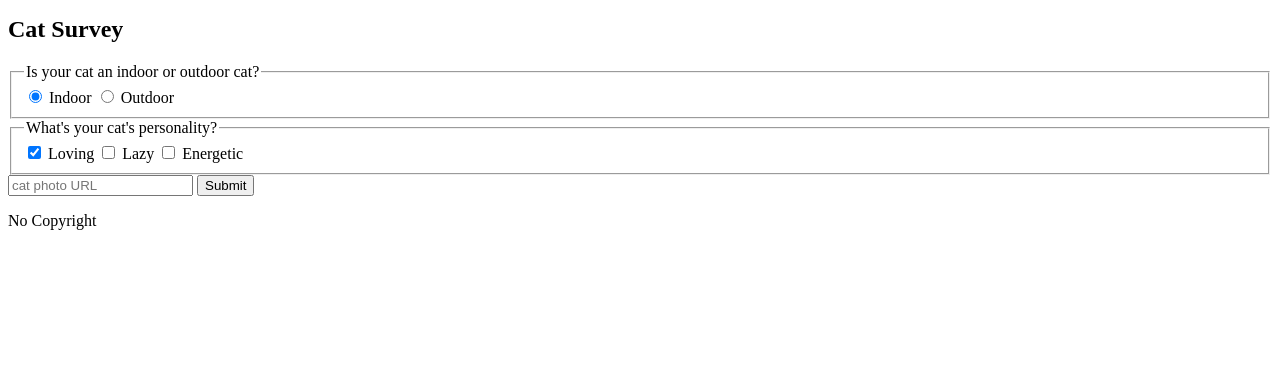
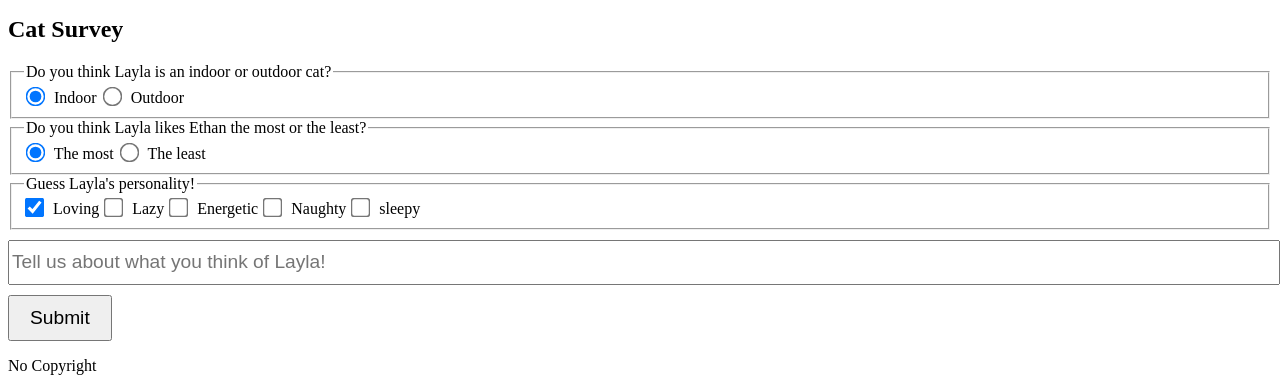
Before and after one commit to JuneWayne/junewayne.github.io, a plain HTML site: page index.html in a window 1280 px wide. Shown: the part 2308-2699 px from the top of the page. Before the commit the page ends 2554 px from the top, so only its background shows below. Drawn offline with Linux system fonts and the light colour scheme.

Commit message:
Update index.html

```diff
--- a/index.html
+++ b/index.html
@@ -43,18 +43,38 @@
         <h2>Cat Survey</h2>
         <form action="https://formspree.io/f/xnnqnroq" method="POST">
           <fieldset>
-            <legend>Is your cat an indoor or outdoor cat?</legend>
-            <label><input id="indoor" type="radio" name="indoor-outdoor" value="indoor" checked> Indoor</label>
-            <label><input id="outdoor" type="radio" name="indoor-outdoor" value="outdoor"> Outdoor</label>
+            <legend>Do you think Layla is an indoor or outdoor cat?</legend>
+            <label><input id="indoor" type="radio" name="indoor-outdoor" value="indoor" checked style="transform: scale(1.5); margin-right: 8px;"> Indoor</label>
+            <label><input id="outdoor" type="radio" name="indoor-outdoor" value="outdoor" style="transform: scale(1.5); margin-right: 8px;"> Outdoor</label>
           </fieldset>
+
           <fieldset>
-            <legend>What's your cat's personality?</legend>
-            <input id="loving" type="checkbox" name="personality" value="loving" checked> <label for="loving">Loving</label>
-            <input id="lazy" type="checkbox" name="personality" value="lazy"> <label for="lazy">Lazy</label>
-            <input id="energetic" type="checkbox" name="personality" value="energetic"> <label for="energetic">Energetic</label>
+            <legend>Do you think Layla likes Ethan the most or the least?</legend>
+            <label><input id="most" type="radio" name="most-least" value="most" checked style="transform: scale(1.5); margin-right: 8px;"> The most</label>
+            <label><input id="least" type="radio" name="most-least" value="least" style="transform: scale(1.5); margin-right: 8px;"> The least</label>
           </fieldset>
-          <input type="text" name="catphotourl" placeholder="cat photo URL" required>
-          <button type="submit">Submit</button>
+
+          <fieldset>
+            <legend>Guess Layla's personality!</legend>
+            <input id="loving" type="checkbox" name="personality" value="loving" checked style="transform: scale(1.5); margin-right: 8px;">
+            <label for="loving">Loving</label>
+
+            <input id="lazy" type="checkbox" name="personality" value="lazy" style="transform: scale(1.5); margin-right: 8px;">
+            <label for="lazy">Lazy</label>
+
+            <input id="energetic" type="checkbox" name="personality" value="energetic" style="transform: scale(1.5); margin-right: 8px;">
+            <label for="energetic">Energetic</label>
+
+            <input id="naughty" type="checkbox" name="personality" value="naughty" style="transform: scale(1.5); margin-right: 8px;">
+            <label for="naughty">Naughty</label>
+
+            <input id="sleepy" type="checkbox" name="personality" value="sleepy" style="transform: scale(1.5); margin-right: 8px;">
+            <label for="sleepy">sleepy</label>
+          </fieldset>
+
+          <input type="text" name="cat_comment" placeholder="Tell us about what you think of Layla!" required style="width: 100%; height: 2em; font-size: 1.2em; margin-top: 10px;">
+
+          <button type="submit" style="font-size: 1.2em; padding: 10px 20px; margin-top: 10px;">Submit</button>
         </form>
         <!-- modify this form HTML and place wherever you want your form -->
       </section>
```
